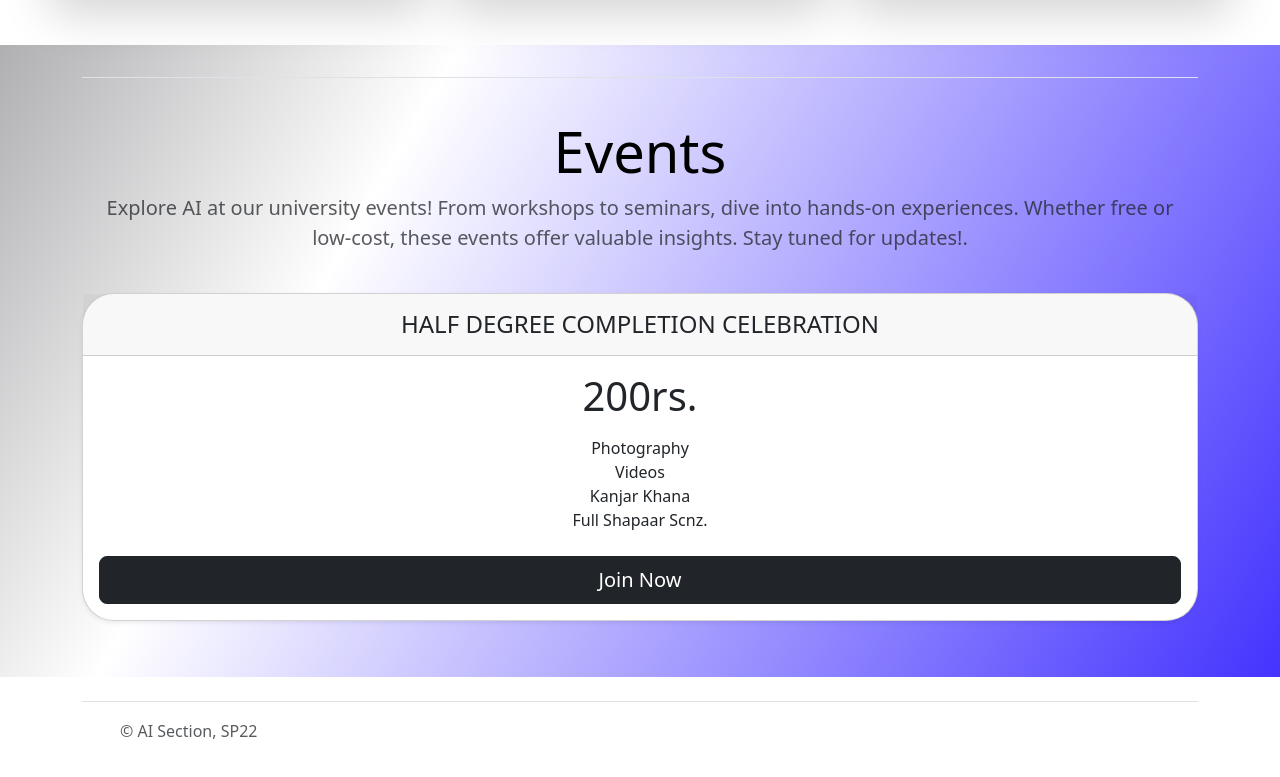
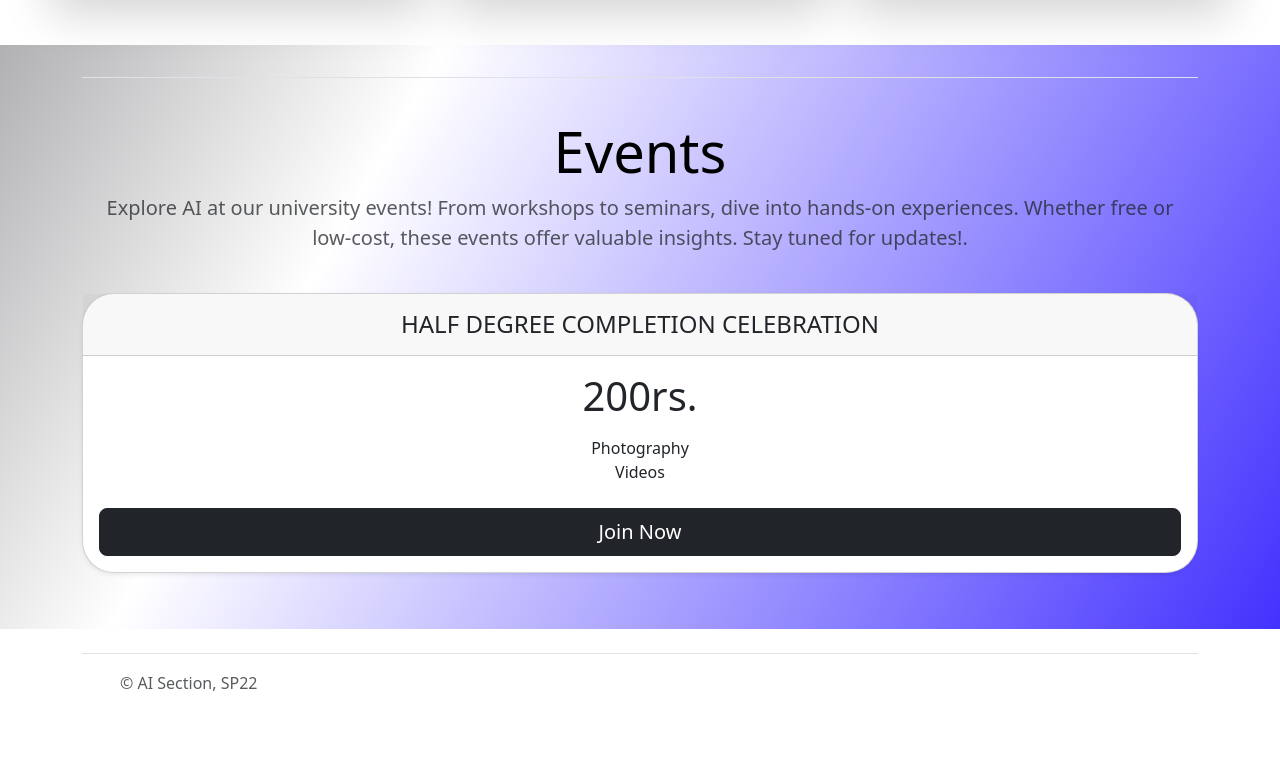
Before and after one commit to ashharzawarsyed/Comsats-Ai-Sec, a plain HTML site: page index.html in a window 1280 px wide. Shown: the part 1423-2200 px from the top of the page. After the commit the page ends 2158 px from the top, so only its background shows below. Drawn offline with nearby package versions, Linux system fonts and the light colour scheme.

Commit message:
Update index.html

```diff
--- a/index.html
+++ b/index.html
@@ -200,8 +200,6 @@
                   <ul class="list-unstyled mt-3 mb-4">
                     <li>Photography</li>
                     <li>Videos</li>
-                    <li>Kanjar Khana</li>
-                    <li>Full Shapaar Scnz. </li>
                   </ul>
                   <button type="button" class="w-100 btn btn-lg btn-primary btn-dark">Join Now</button>
                 </div>
```
